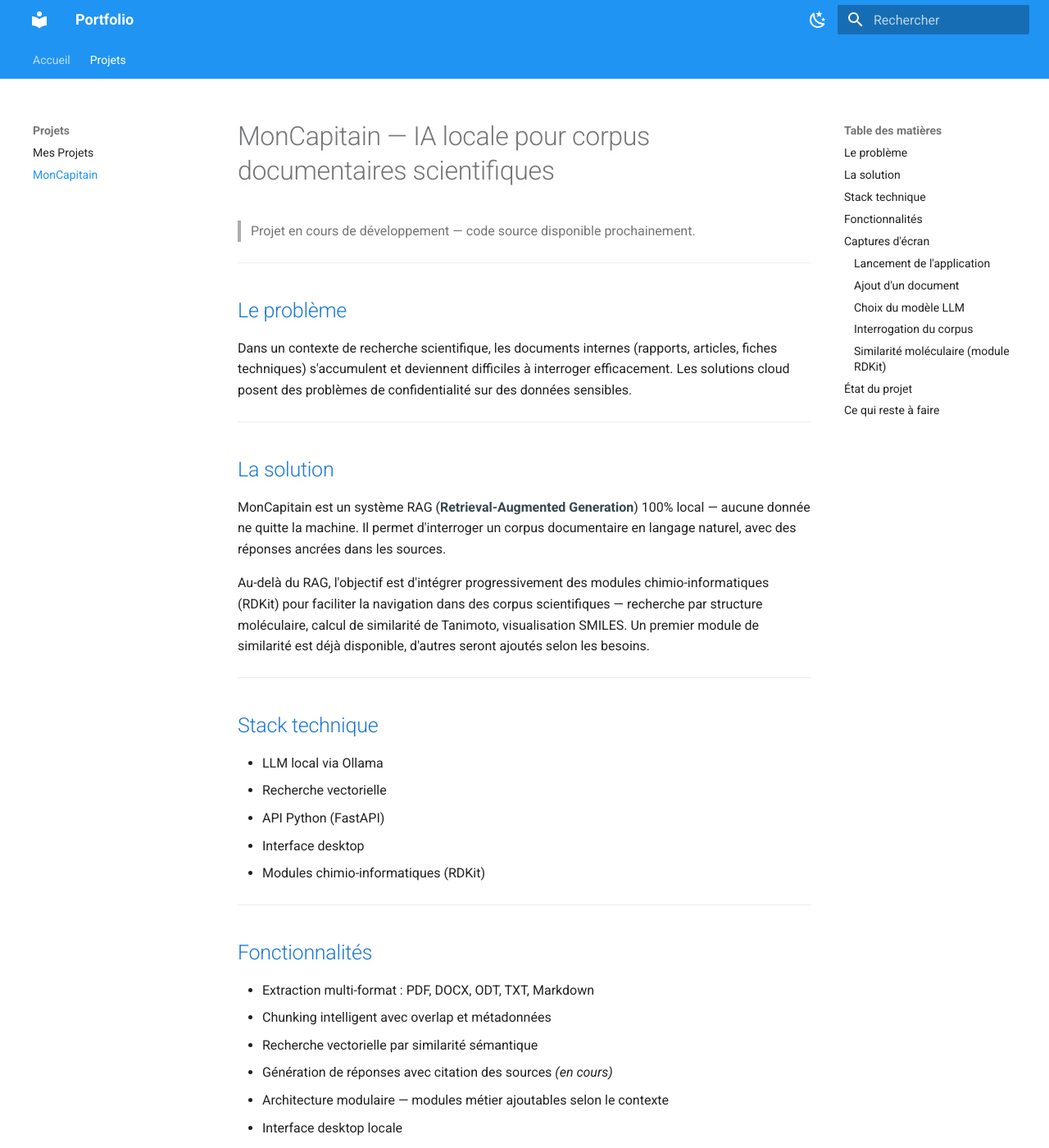
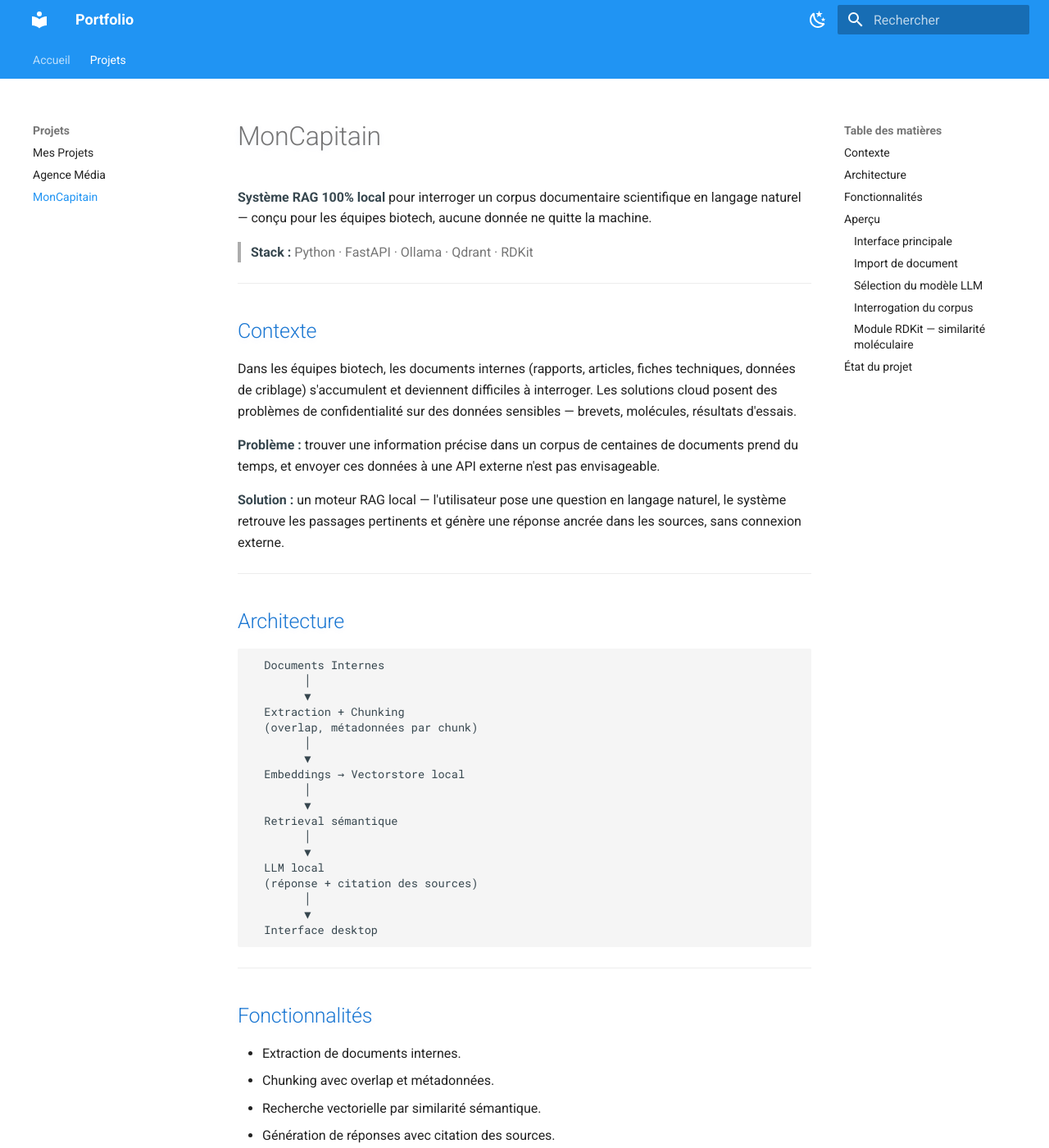
Before and after one commit to y-ikli/portfolio, an MkDocs documentation site: the page built from docs/projets/moncapitain.md, in a window 1280 px wide and 1400 px high. Shown: the whole window at 82% size. Built offline with MkDocs 1.6.1 and Material for MkDocs 9.7.7, drawn with Linux system fonts in a browser that asks for light colours; some of the changed text lies outside the part shown.

Commit message:
update documentation moncapitain

````diff
--- a/docs/projets/agence_media.md
+++ b/docs/projets/agence_media.md
@@ -77,12 +79,12 @@
 
 ---
 
-### dbt — lineage
+### dbt — Lineage
 
 ![Lineage dbt](../images_projets/agence_media/lineage.png)
 *Sources → staging → intermediate → marts. Traçabilité end-to-end.*
 
-### dbt — documentation
+### dbt — Documentation
 
 ![Documentation dbt](../images_projets/agence_media/dbt_serve.png)
 
@@ -111,7 +113,7 @@
 | `mdp_intermediate` | Union des sources, schéma commun | Vue dbt |
 | `mdp_marts` | KPI finaux, optimisés BI | Table clusterisée |
 
-### 3. KPI dbt — `SAFE_DIVIDE` (jamais de division par zéro)
+### 3. KPI dbt
 
 | KPI | Formule |
 |-----|---------|
@@ -123,7 +125,7 @@
 
 Grain garanti : **1 ligne = 1 campagne × 1 date × 1 plateforme**
 
-### 4. Qualité — 36 tests dbt
+### 4. Qualité des données
 
 - `not_null` sur toutes les clés et métriques
 - `accepted_values` sur `platform`
--- a/docs/projets/index.md
+++ b/docs/projets/index.md
@@ -10,6 +10,6 @@
 
 ## [MonCapitain](moncapitain.md)
 
-RAG local pour l'analyse de corpus documentaires scientifiques — questions en langage naturel sur des documents internes, réponses ancrées dans les sources, avec intégration d'outils chimio-informatiques (RDKit).
+RAG 100% local pour équipes biotech — interrogation de corpus documentaires scientifiques en langage naturel, réponses ancrées dans les sources, sans envoyer de données sensibles vers le cloud.
 
 **Stack :** Python · LangChain · Ollama · RDKit
--- a/docs/projets/moncapitain.md
+++ b/docs/projets/moncapitain.md
@@ -1,99 +1,87 @@
-# MonCapitain — IA locale pour corpus documentaires scientifiques
+# MonCapitain
 
-> Projet en cours de développement — code source disponible prochainement.
+**Système RAG 100% local** pour interroger un corpus documentaire scientifique en langage naturel — conçu pour les équipes biotech, aucune donnée ne quitte la machine.
+
+> **Stack :** Python · FastAPI · Ollama · Qdrant · RDKit
 
 ---
 
-## Le problème
+## Contexte
 
-Dans un contexte de recherche scientifique, les documents internes
-(rapports, articles, fiches techniques) s'accumulent et deviennent
-difficiles à interroger efficacement. Les solutions cloud posent
-des problèmes de confidentialité sur des données sensibles.
+Dans les équipes biotech, les documents internes (rapports, articles, fiches techniques, données de criblage) s'accumulent et deviennent difficiles à interroger. Les solutions cloud posent des problèmes de confidentialité sur des données sensibles — brevets, molécules, résultats d'essais.
+
+**Problème :** trouver une information précise dans un corpus de centaines de documents prend du temps, et envoyer ces données à une API externe n'est pas envisageable.
+
+**Solution :** un moteur RAG local — l'utilisateur pose une question en langage naturel, le système retrouve les passages pertinents et génère une réponse ancrée dans les sources, sans connexion externe.
 
 ---
 
-## La solution
+## Architecture
 
-MonCapitain est un système RAG (**Retrieval-Augmented Generation**)
-100% local — aucune donnée ne quitte la machine. Il permet
-d'interroger un corpus documentaire en langage naturel,
-avec des réponses ancrées dans les sources.
-
-Au-delà du RAG, l'objectif est d'intégrer progressivement
-des modules chimio-informatiques (RDKit) pour faciliter
-la navigation dans des corpus scientifiques — recherche
-par structure moléculaire, calcul de similarité de Tanimoto,
-visualisation SMILES. Un premier module de similarité
-est déjà disponible, d'autres seront ajoutés selon les besoins.
-
----
-
-## Stack technique
-
-- LLM local via Ollama
-- Recherche vectorielle
-- API Python (FastAPI)
-- Interface desktop
-- Modules chimio-informatiques (RDKit)
+```
+  Documents Internes
+        │
+        ▼
+  Extraction + Chunking
+  (overlap, métadonnées par chunk)
+        │
+        ▼
+  Embeddings → Vectorstore local
+        │
+        ▼
+  Retrieval sémantique
+        │
+        ▼
+  LLM local
+  (réponse + citation des sources)
+        │
+        ▼
+  Interface desktop
+```
 
 ---
 
 ## Fonctionnalités
 
-- Extraction multi-format : PDF, DOCX, ODT, TXT, Markdown
-- Chunking intelligent avec overlap et métadonnées
-- Recherche vectorielle par similarité sémantique
-- Génération de réponses avec citation des sources *(en cours)*
-- Architecture modulaire — modules métier ajoutables selon le contexte
-- Interface desktop locale
+- Extraction de documents internes.
+- Chunking avec overlap et métadonnées.
+- Recherche vectorielle par similarité sémantique.
+- Génération de réponses avec citation des sources.
+- Choix du modèle LLM via Ollama.
+- Module chimio-informatique : similarité moléculaire, visualisation SMILES — via RDKit.
+- Architecture modulaire — nouveaux modules ajoutables sans refonte.
 
 ---
 
-## Captures d'écran
+## Aperçu
 
-### Lancement de l'application
+### Interface principale
+
 ![Lancement MonCapitain](../images_projets/moncapitain/premier_apercu.png)
-*capture 1: interface principale MonCapitain*
+*Interface principale de MonCapitain.*
 
-### Ajout d'un document
+### Import de document
+
 ![Ajout document](../images_projets/moncapitain/ajout_doc.png)
-*capture 2: import d'un document exemple*
+*Import et indexation d'un document.*
 
-### Choix du modèle LLM
+### Sélection du modèle LLM
+
 ![Choix du LLM](../images_projets/moncapitain/choisir_model.png)
-*capture 3: sélection du modèle Ollama*
+*Sélection du modèle Ollama.*
 
 ### Interrogation du corpus
-![Poser Question ](../images_projets/moncapitain/poser_question.png)
-*capture 4: question posée sur le document, réponse générée localement*
 
-### Similarité moléculaire (module RDKit)
+![Poser Question](../images_projets/moncapitain/poser_question.png)
+*Question posée sur le document — réponse générée localement.*
+
+### Module RDKit — similarité moléculaire
+
 ![Modules cheminformatique](../images_projets/moncapitain/cheminfo.png)
-*capture 5: deux structures SMILES comparées, score de similarité affiché*
+*Deux structures SMILES comparées, score de similarité de Tanimoto affiché.*
 
 ---
 
 ## État du projet
 
-| Module | Statut |
-|--------|--------|
-| Extraction documents | ✅ Stable |
-| Chunking | ✅ Stable |
-| Embeddings + Qdrant | ✅ Stable |
-| RAG avec citations | 🔄 En cours |
-| Interface Electron | 🔄 En cours |
-| Module RDKit | ✅ Disponible |
-
-Couverture de tests actuelle : **69%**
-
----
-
-## Ce qui reste à faire
-
-- Finaliser le RAG avec vérification et citation des sources
-- Réduire les hallucinations via prompt engineering et reranking
-- Améliorer l'interface desktop
-- Publier le code source sur GitHub
-
----
+Projet en cours de réflexion et d'adaptation — architecture et fonctionnalités encore en évolution.
--- a/mkdocs.yml
+++ b/mkdocs.yml
@@ -8,6 +8,7 @@
   - Accueil: index.md
   - Projets:
     - 'Mes Projets': projets/index.md
+    - Agence Média: projets/agence_media.md
     - MonCapitain: projets/moncapitain.md
 
 theme:
````
Also changed, not shown: other parts of docs/projets/agence_media.md (+18 -19 lines), 1 other file.
